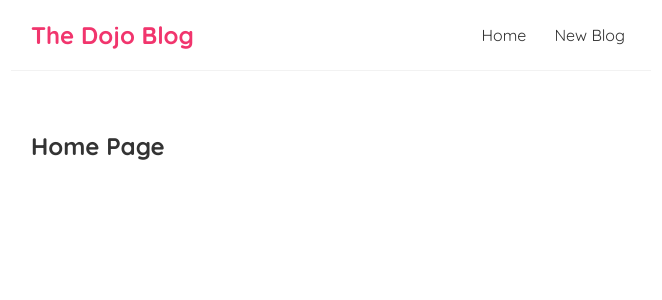
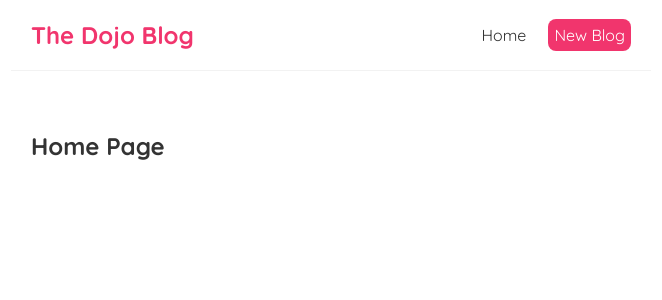
Before and after one commit to samseen/dojo-blog, a React (Create React App) app: page / in a window 1280 px wide. Shown: the top 300 px of the page, without its empty margins (309-971 px from the left). Built offline with nearby package versions, Linux system fonts and the light colour scheme; the HTML template or start-up script is replaced by a standard one.

Commit message:
Created an inline style for the blog link on the navbar.

```diff
--- a/src/Navbar/Navbar.jsx
+++ b/src/Navbar/Navbar.jsx
@@ -6,7 +6,11 @@
             <h1>The Dojo Blog</h1>
             <div className="links">
                 <a href="/">Home</a>
-                <a href="/create">New Blog</a>
+                <a href="/create" style={{
+                    color: "white",
+                    backgroundColor: '#f1356d',
+                    borderRadius: '8px'
+                }}>New Blog</a>
             </div>
         </nav>
     )
```
